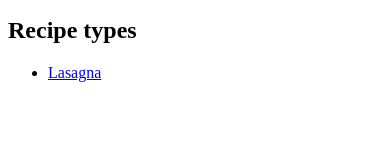
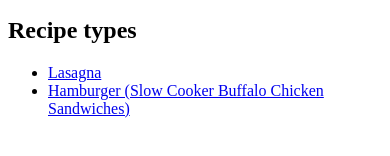
Before and after one commit to Trisztan1/odin_recipes, a plain HTML site: page index.html in a window 390 px wide. Shown: the part 142-298 px from the top of the page. Drawn offline with Linux system fonts and the light colour scheme.

Commit message:
make changes
add li "Slow Cooker Buffalo Chicken Sandwiches"
add href to hamburger.html

```diff
--- a/index.html
+++ b/index.html
@@ -14,6 +14,7 @@
             <h2>Recipe types</h2>
             <ul>
                 <li><a href="./recipes/lasagna.html">Lasagna</a></li>
+                <li><a href="./recipes/hamburger.html">Hamburger (Slow Cooker Buffalo Chicken Sandwiches)</a></li>
             </ul>
         </section>
     </body>
```
